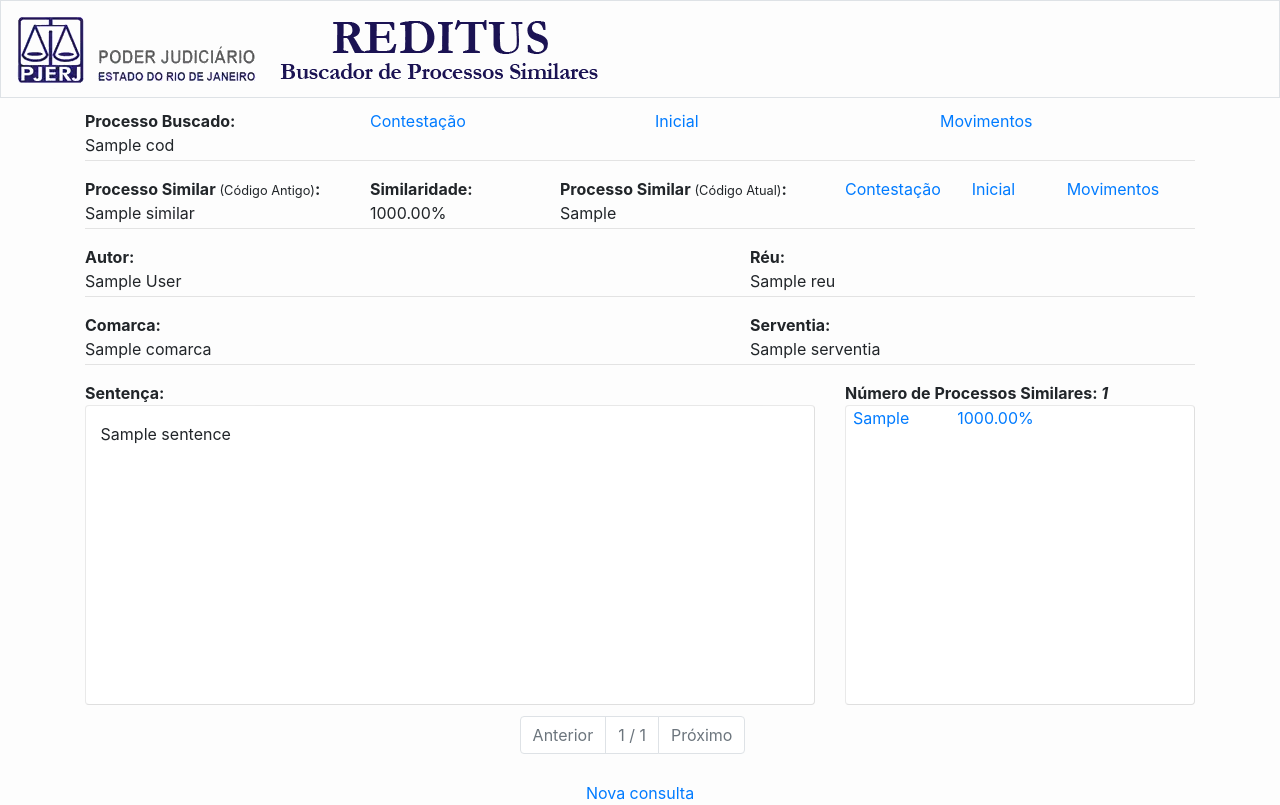
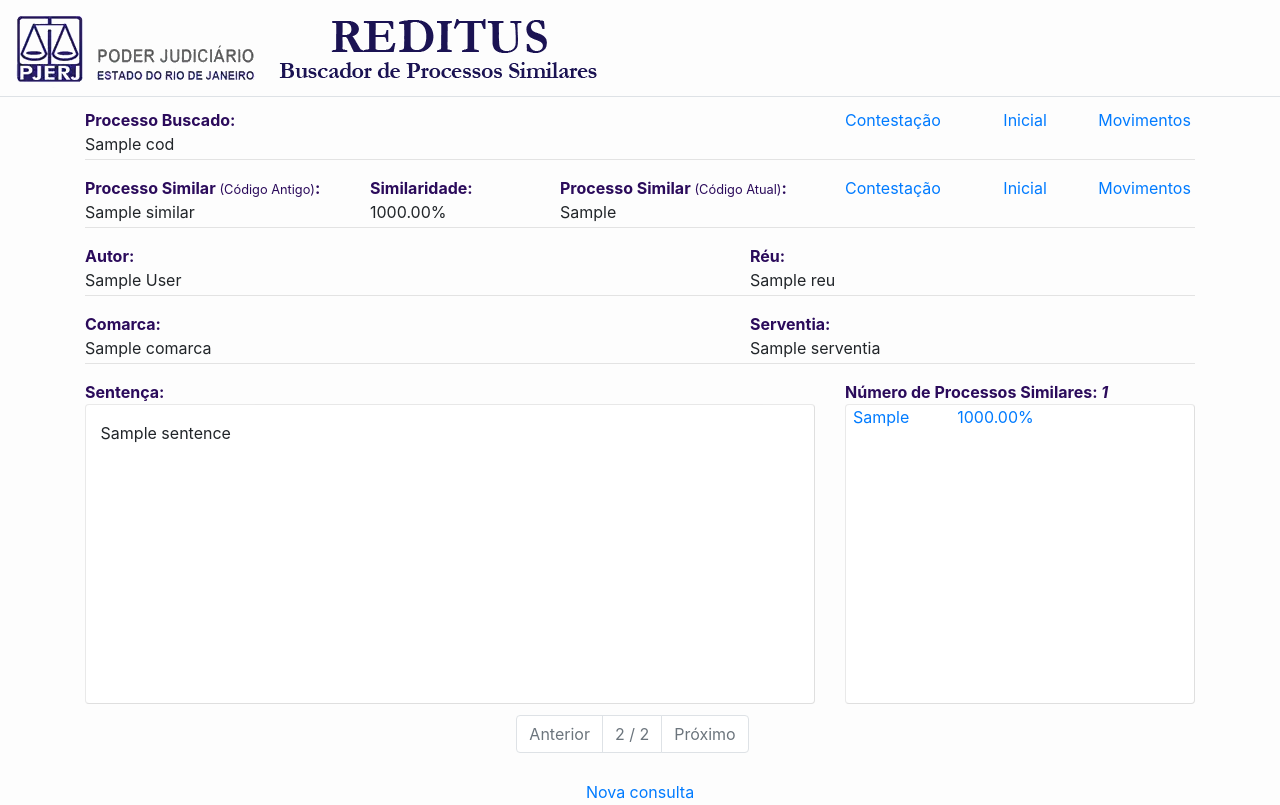
Before and after one commit to yangricardo/reditus, a Django app: template templates/search/sentenca.html in a window 1280 px wide. Run offline with Django 3.2, Linux system fonts and the light colour scheme; the template is opened without the code that fills it: most values are stand-ins (such as "Sample title", 1, 10 or a date in 2020); some libraries are stand-ins or nearby versions.

Commit message:
Ajustes css

```diff
--- a/static/css/reditus.css
+++ b/static/css/reditus.css
@@ -13,6 +13,14 @@
   border-style: outset;
   padding-left: 2%;
   padding-right: 2%;
+}
+
+strong{
+  color: #2B0B5B;
+}
+
+.info{
+  margin-top: 1%;
 }
 
 .sentenca-error {
@@ -39,7 +47,7 @@
   position: absolute;
   width: 450px;
   height: 100px;
-  top: 45%;
+  top: 35%;
   left: 35%;
   margin-left: -50px; /* margin is -0.5 * dimension */
   margin-top: -25px;
--- a/templates/search/base.html
+++ b/templates/search/base.html
@@ -10,9 +10,9 @@
 
 </head>
 <body>
-    <div class="header border">
+    <div class="header border border-top-0 border-left-0 border-right-0">
         <div class="row">
-            <div class="col-sm-3">
+            <div class="col-auto">
                 <a href="{% url 'index' %}"><img src="{% static 'img/logo.png'%}"/></a>
             </div>
         </div>
--- a/templates/search/index.html
+++ b/templates/search/index.html
@@ -6,10 +6,12 @@
         <div class="row justify-content-center">
             <a href="{% url 'index' %}"><img src="{% static 'img/logo-reditus.png'%}"/></a>
         </div>
+        <hr>
         <div class="row justify-content-center">
             <form method="POST" novalidate>
                 {% csrf_token %}
-                {{form.as_table}}
+                <label>Código do Processo: </label>
+                {{form.search_field}}
                 <button type="submit" class="btn btn-primary">Pesquisar</button>
             </form>
             {% if error %}
--- a/templates/search/sentenca.html
+++ b/templates/search/sentenca.html
@@ -9,74 +9,78 @@
         </div>
     </div>
     {%else%}
+    <div class="info">
         <div class="row row-container row-height border-1">
-            <div class="col-sm-3">
+            <div class="col-md-3">
                 <strong>Processo Buscado:</strong>
                 <div class="card-text justify-content-center">
                     {{ cod }}
                 </div>
             </div>
-            <div class="col-sm-3">
-                <div class="card-text justify-content-center"><a href="{{process_contestacao_url}}" target="_blank">Contestação</a></div>
+            <div class="col-md-5"></div>
+            <div class="col-md-4 d-inline-block">
+                <div class="row">
+                    <div class="col-md-5 card-text">
+                        <a href="{{process_contestacao_url}}" target="_blank">Contestação</a>
                     </div>
-            <div class="col-sm-3">
-                <div class="card-text justify-content-center">
+                    <div class="col-md-3 card-text">
                         <a href="#" target="_blank">Inicial</a>
                     </div>
+                    <div class="col-md-4 card-text">
+                        <a href="{{process_movimento_url}}" target="_blank">Movimentos</a>
                     </div>
-            <div class="col-sm-3">
-                <div class="card-text justify-content-center"><a href="{{process_movimento_url}}" target="_blank">Movimentos</a></div>
+                </div>
             </div>
         </div>
         <hr>
         <div class="row row-container row-height">
-            <div class="col-sm-3 ">
+            <div class="col-md-3 card-text">
                 <strong>Processo Similar <small>(Código Antigo)</small>:</strong>
                 <div class="card-text justify-content-center">
                     {{ similar }}
                 </div>
             </div>
-            <div class="col-sm-2 ">
+            <div class="col-md-2 ">
                 <strong>Similaridade</small>: </strong>
                 <div class="card-text justify-content-center">{{ similaridade | percentage}}</div>
             </div>
-            <div class="col-sm-3 ">
+            <div class="col-md-3 ">
                 <strong>Processo Similar <small>(Código Atual)</small>: </strong>
                 <div class="card-text justify-content-center">{{ similar_atual }}</div>
             </div>
-            <div class="col-sm-4 d-inline-block">
+            <div class="col-md-4 d-inline-block">
                 <div class="row">
-                    <div class="col-sm-4"><a href="{{similar_movimento_url}}" target="_blank">Contestação</a></div>
-                    <div class="col-sm-3"><a href="#" target="_blank">Inicial</a></div>
-                    <div class="col-sm-4"><a href="{{similar_movimento_url}}" target="_blank">Movimentos</a></div>
+                    <div class="col-md-5 card-text"><a href="{{similar_movimento_url}}" target="_blank">Contestação</a></div>
+                    <div class="col-md-3 card-text"><a href="#" target="_blank">Inicial</a></div>
+                    <div class="col-md-4 card-text"><a href="{{similar_movimento_url}}" target="_blank">Movimentos</a></div>
                 </div>
             </div>
         </div>
         <hr>
         <div class="row row-container row-height">
-            <div class="col-sm-7">
+            <div class="col-md-7 card-text">
                 <strong>Autor:</strong>
                 <div class="card-text justify-content-center">{{author}}</div>
             </div>
-            <div class="col-sm-5">
+            <div class="col-md-5 card-text">
                 <strong>Réu:</strong>
                 <div class="card-text justify-content-center">{{reu}}</div>
             </div>
         </div>
         <hr>
         <div class="row row-container row-height">
-            <div class="col-sm-7">
+            <div class="col-md-7 card-text">
                 <strong>Comarca:</strong>
                 <div class="card-text justify-content-center">{{ comarca }}</div>
             </div>
-            <div class="col-sm-5">
+            <div class="col-md-5 card-text">
                 <strong>Serventia:</strong>
                 <div class="card-text justify-content-center">{{ serventia }}</div>
             </div>
         </div>
         <hr>
         <div class="row row-container">
-            <div class="col-sm-8">
+            <div class="col-md-8 card-text">
                 <strong>Sentença:</strong>
                 <div class="card sentenca-box">
                     <p >
@@ -84,7 +88,7 @@
                     </p>
                 </div>
             </div>
-            <div class="col-sm-4">
+            <div class="col-md-4 card-text">
                 <strong>Número de Processos Similares: <em>{{ similar_processes|length }}</em></strong>
                 <div class="card text-justify sentenca-box">
                     {% for sp in similar_processes %}
@@ -94,6 +98,7 @@
                             {% ifequal sp.1.0 similar %}</strong>{% endifequal %}
                         </a></br>
                     {% endfor%}
+                </div>
             </div>
         </div>
     </div>
@@ -107,7 +112,7 @@
                 <a class="page-link" href="{% url 'processo' cod previousindex %}">Anterior</a>
             </li>
 
-                <li class="page-item disabled"><span class="page-link">{{ index }} / {{ pages }}</span></li>
+            <li class="page-item disabled"><span class="page-link">{{ index|add:1 }} / {{ pages|add:1 }}</span></li>
 
         {%if has_next%}
             <li class="page-item">
```
Lines whose indentation alone changed are shown as unchanged.
